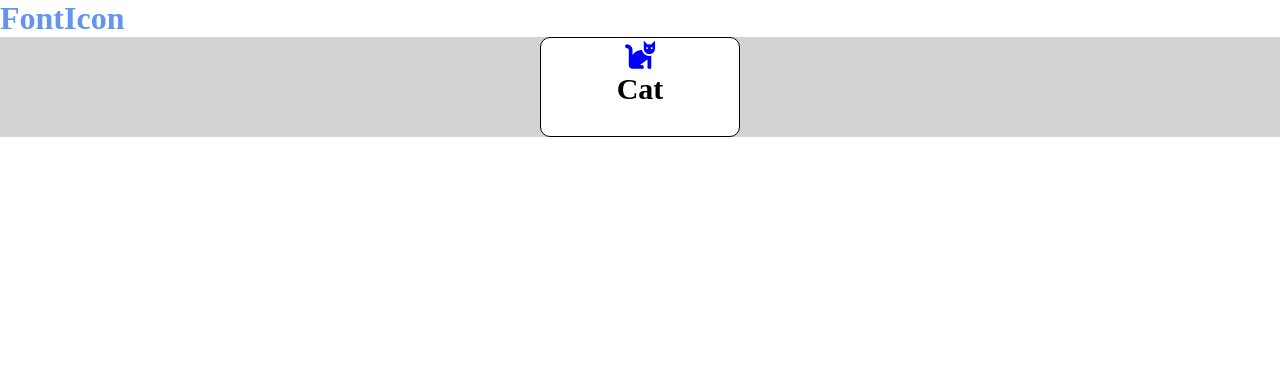
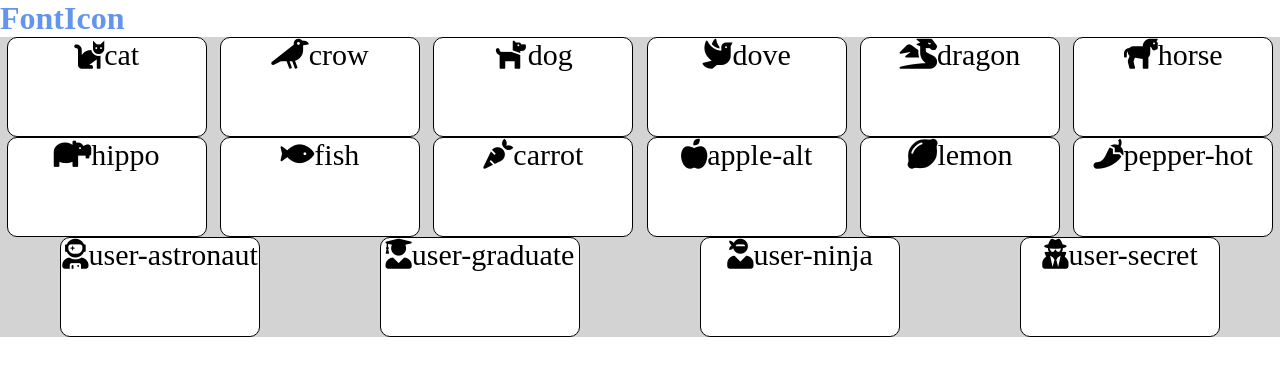
Before and after one commit to DanieleKun/js-es6-icons, a plain HTML site: page index.html in a window 1280 px wide. Drawn offline with Linux system fonts and the light colour scheme.

Commit message:
little fix class

```diff
--- a/data.js
+++ b/data.js
@@ -128,11 +128,18 @@ for (let i = 0; i < myIcon.length; i++) {
 	let myIconCard = myIcon[i];
 
 	let myCard = createMyEl("icon-card", "div");
-	let icon = createMyEl(myIcon["family"] myIcon["prefix"] myIcon["name"], "i");
-	console.log(icon);
+	let icon = createMyEl("fas fa-" + myIconCard.name, "i");
+
+	let myText = createMyEl ("h4")
+	let myH4 = myIconCard.name
 
 	myCard.append(icon);
+	myCard.append(myText);
+	myText.append(myH4);
 	myIconContainer.append(myCard);
+
+
+
 
 }
 
--- a/index.html
+++ b/index.html
@@ -15,10 +15,10 @@
     </header>
 
     <main id="container-icon">
-        <div class="icon-card">
+        <!-- <div class="icon-card">
             <i class="fas fa-cat blue"></i>
             <h4>Cat</h4>
-        </div>
+        </div> -->
     </main>
 
 
--- a/style.css
+++ b/style.css
@@ -33,6 +33,6 @@ header {
     color: orange;
 }
 
-.violet {
-    color: violet;
+.green {
+    color: green;
 }
```
